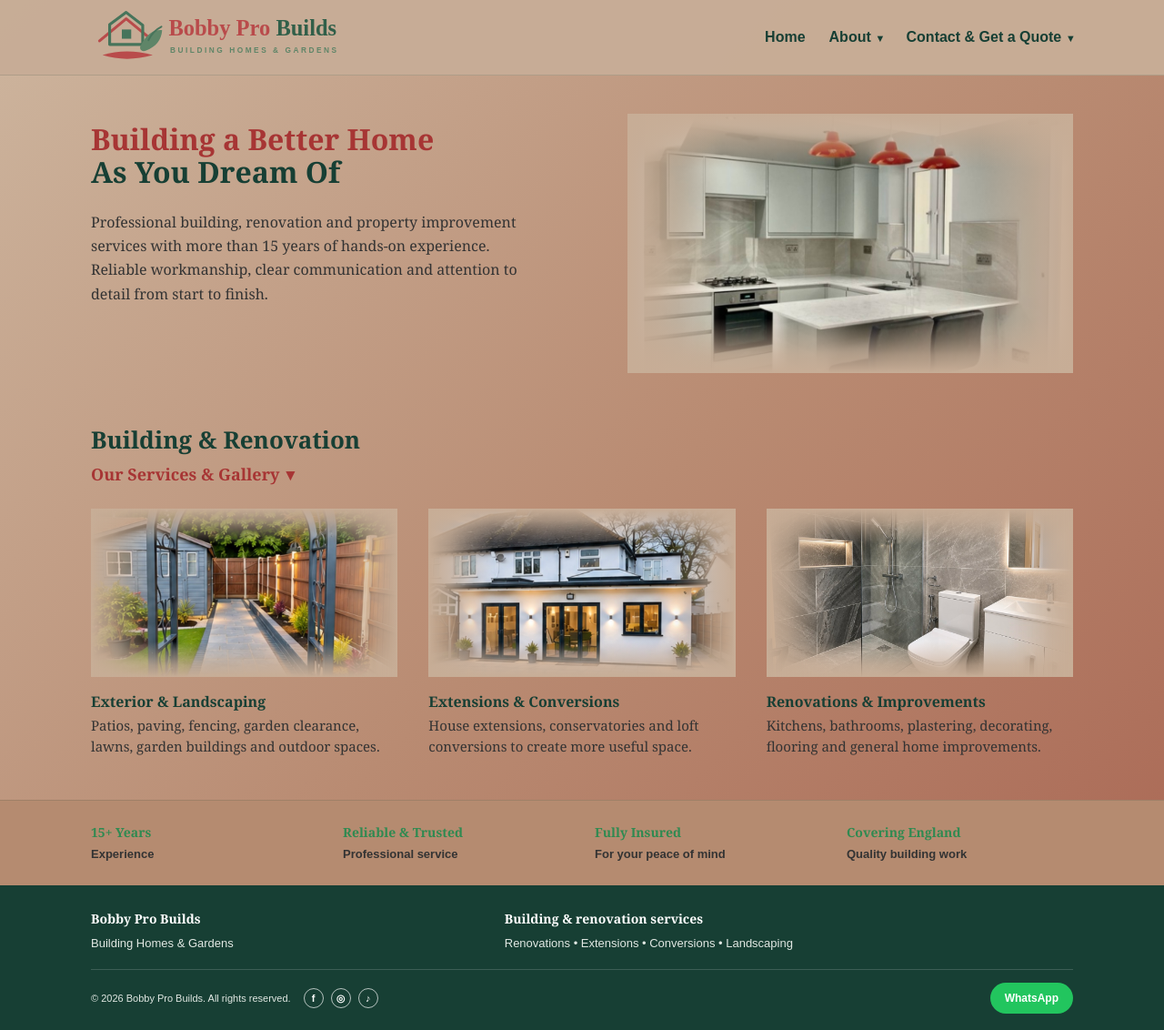
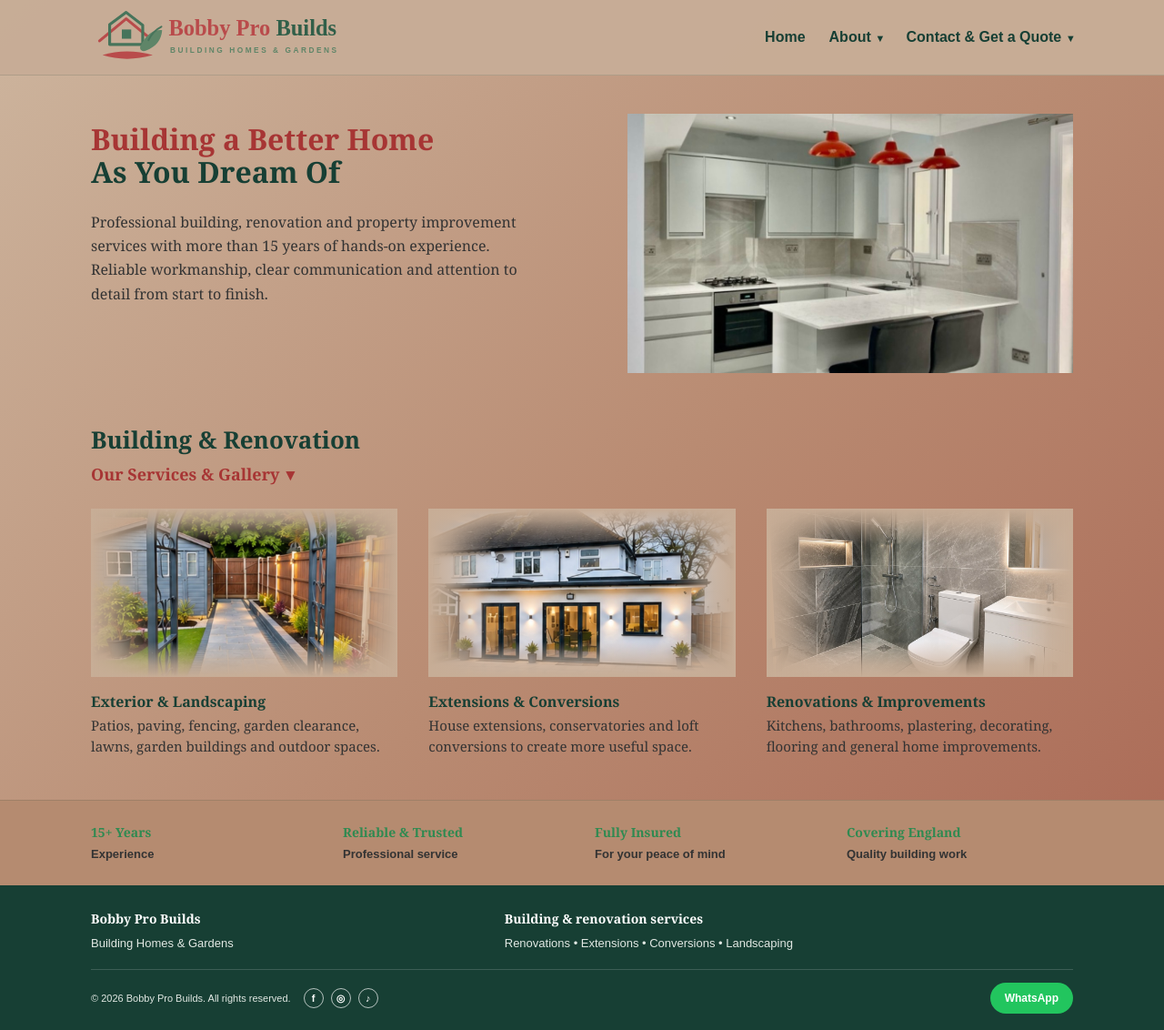
Before and after one commit to arsalanbobby/Bobby-Pro-Builds, a Jekyll site: the page built from index.md, in a window 1280 px wide. Shown: the whole page at 91% size. Built offline with Jekyll 4.4.1, drawn with Linux system fonts in a browser that asks for light colours.

Commit message:
Remove soft edges from main kitchen photo

```diff
--- a/index.md
+++ b/index.md
@@ -506,7 +506,7 @@ permalink: /
         <p class="hero-intro">Professional building, renovation and property improvement services with more than 15 years of hands-on experience. Reliable workmanship, clear communication and attention to detail from start to finish.</p>
       </div>
 
-      <div class="hero-photo soft-photo">
+      <div class="hero-photo">
         <img src="{{ '/assets/images/2ff575ca-cc75-410e-b5b4-560d87022bf0.jpg' | relative_url }}?v=red-lights-1" alt="Completed modern kitchen by Bobby Pro Builds">
       </div>
     </section>
```
